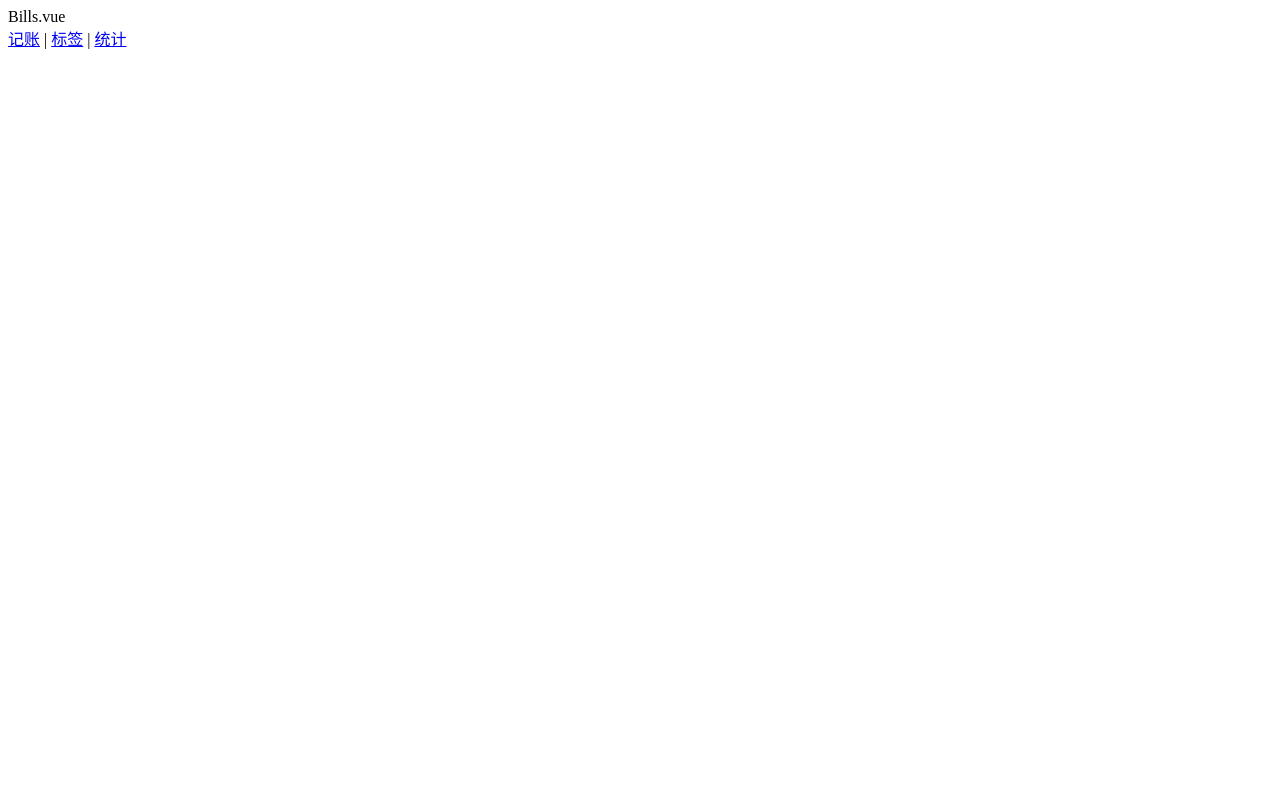
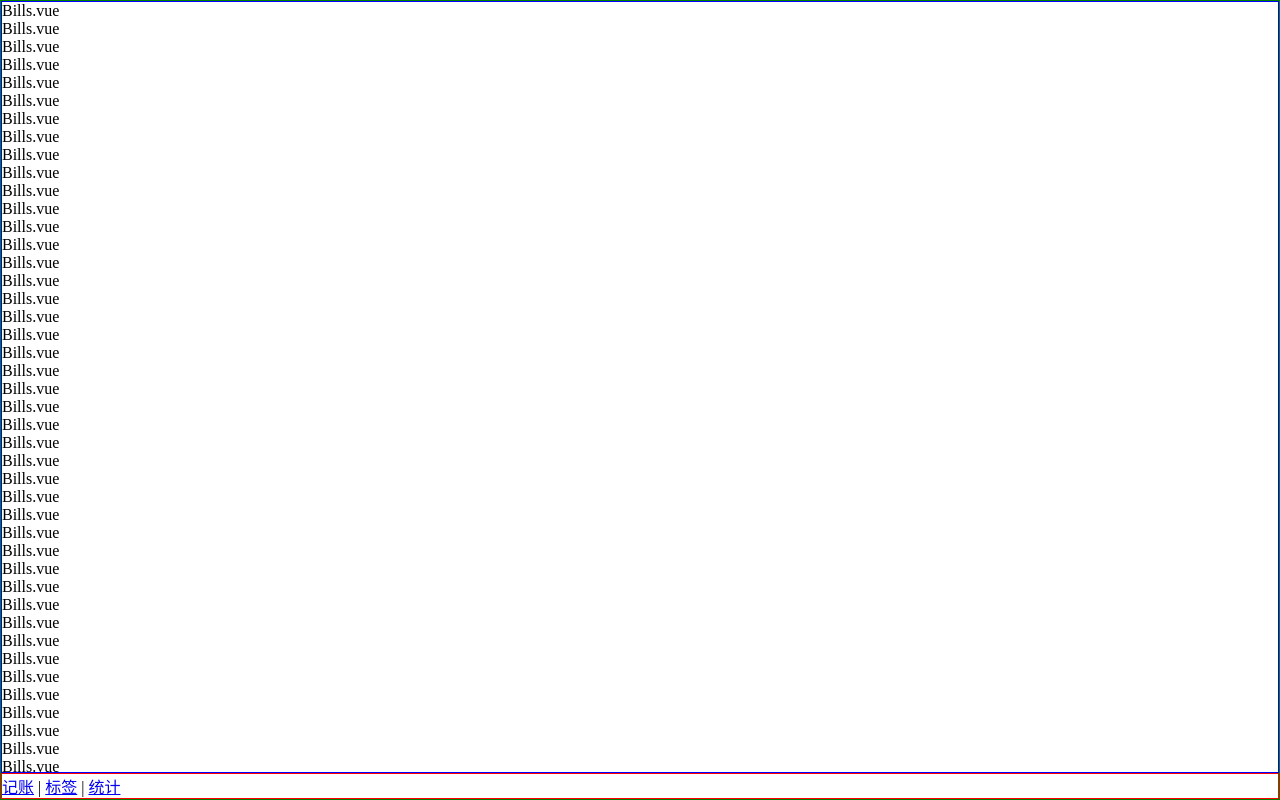
Before and after one commit to jiang-N/bills, a Vue app: page /#/bills in a window 1280 px wide. Built offline with nearby package versions, Linux system fonts and the light colour scheme.

Commit message:
Bills 页面布局

```diff
--- a/src/App.vue
+++ b/src/App.vue
@@ -5,6 +5,11 @@
 </template>
 
 <style lang="scss">
+    *{
+        margin: 0;
+        padding: 0;
+        box-sizing: border-box;
+    }
     #app {
         font-family: Avenir, Helvetica, Arial, sans-serif;
         -webkit-font-smoothing: antialiased;
--- a/src/components/Nav.vue
+++ b/src/components/Nav.vue
@@ -1,5 +1,5 @@
 <template>
-    <div>
+    <div class="nav">
         <router-link to="/bills">记账</router-link>
         |
         <router-link to="/labels">标签</router-link>
@@ -16,5 +16,7 @@
 </script>
 
 <style lang="scss" scoped>
-
+    .nav{
+        border: 1px solid red;
+    }
 </style>
--- a/src/views/Bills.vue
+++ b/src/views/Bills.vue
@@ -1,6 +1,71 @@
 <template>
-    <div>
-        Bills.vue
+    <div class="nav-wrapper">
+        <div class="content">
+            <p>Bills.vue</p>
+            <p>Bills.vue</p>
+            <p>Bills.vue</p>
+            <p>Bills.vue</p>
+            <p>Bills.vue</p>
+            <p>Bills.vue</p>
+            <p>Bills.vue</p>
+            <p>Bills.vue</p>
+            <p>Bills.vue</p>
+            <p>Bills.vue</p>
+            <p>Bills.vue</p>
+            <p>Bills.vue</p>
+            <p>Bills.vue</p>
+            <p>Bills.vue</p>
+            <p>Bills.vue</p>
+            <p>Bills.vue</p>
+            <p>Bills.vue</p>
+            <p>Bills.vue</p>
+            <p>Bills.vue</p>
+            <p>Bills.vue</p>
+            <p>Bills.vue</p>
+            <p>Bills.vue</p>
+            <p>Bills.vue</p>
+            <p>Bills.vue</p>
+            <p>Bills.vue</p>
+            <p>Bills.vue</p>
+            <p>Bills.vue</p>
+            <p>Bills.vue</p>
+            <p>Bills.vue</p>
+            <p>Bills.vue</p>
+            <p>Bills.vue</p>
+            <p>Bills.vue</p>
+            <p>Bills.vue</p>
+            <p>Bills.vue</p>
+            <p>Bills.vue</p>
+            <p>Bills.vue</p>
+            <p>Bills.vue</p>
+            <p>Bills.vue</p>
+            <p>Bills.vue</p>
+            <p>Bills.vue</p>
+            <p>Bills.vue</p>
+            <p>Bills.vue</p>
+            <p>Bills.vue</p>
+            <p>Bills.vue</p>
+            <p>Bills.vue</p>
+            <p>Bills.vue</p>
+            <p>Bills.vue</p>
+            <p>Bills.vue</p>
+            <p>Bills.vue</p>
+            <p>Bills.vue</p>
+            <p>Bills.vue</p>
+            <p>Bills.vue</p>
+            <p>Bills.vue</p>
+            <p>Bills.vue</p>
+            <p>Bills.vue</p>
+            <p>Bills.vue</p>
+            <p>Bills.vue</p>
+            <p>Bills.vue</p>
+            <p>Bills.vue</p>
+            <p>Bills.vue</p>
+            <p>Bills.vue</p>
+            <p>Bills.vue</p>
+            <p>Bills.vue</p>
+            <p>Bills.vue</p>
+        </div>
         <Nav/>
     </div>
 
@@ -13,5 +78,15 @@
 </script>
 
 <style lang="scss" scoped>
-
+    .nav-wrapper {
+        display: flex;
+        flex-direction: column;
+        border: 1px solid green;
+        height: 100vh;
+    }
+    .content{
+        overflow: auto;
+        border: 1px solid blue;
+        flex-grow: 1;
+    }
 </style>
```
